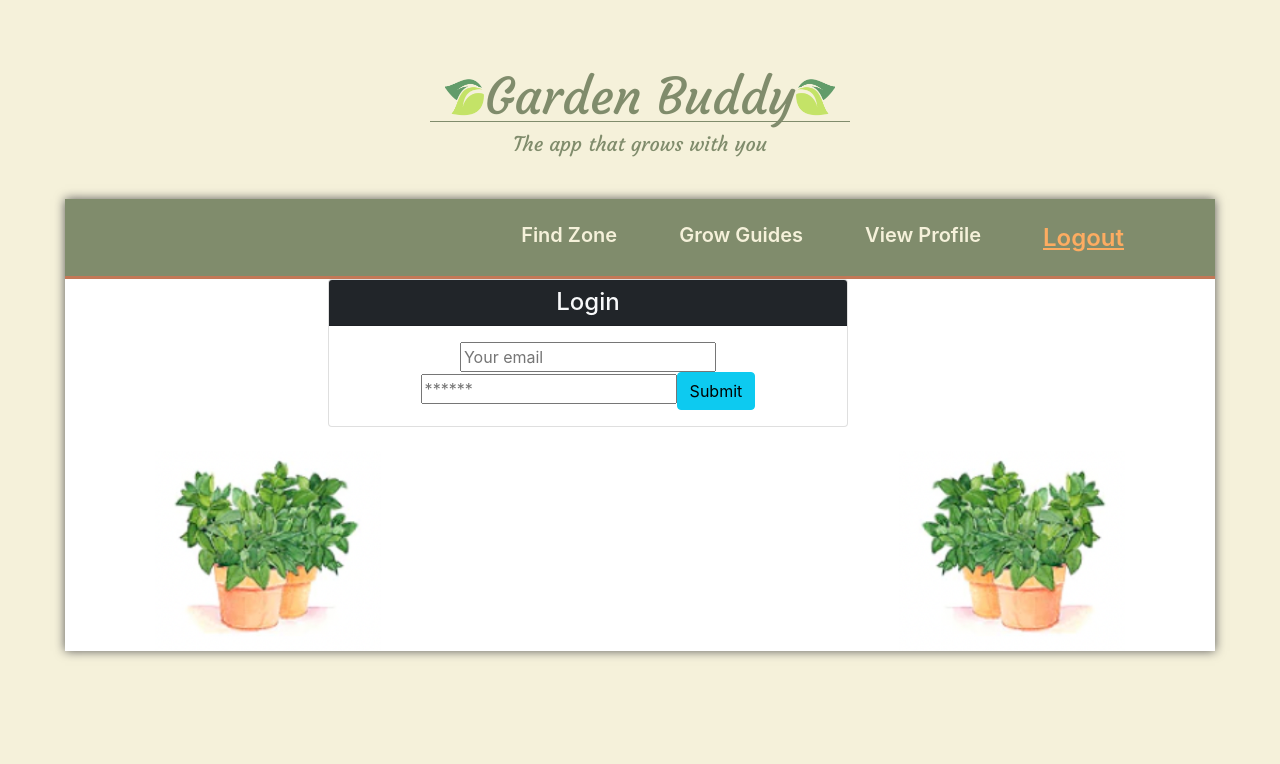
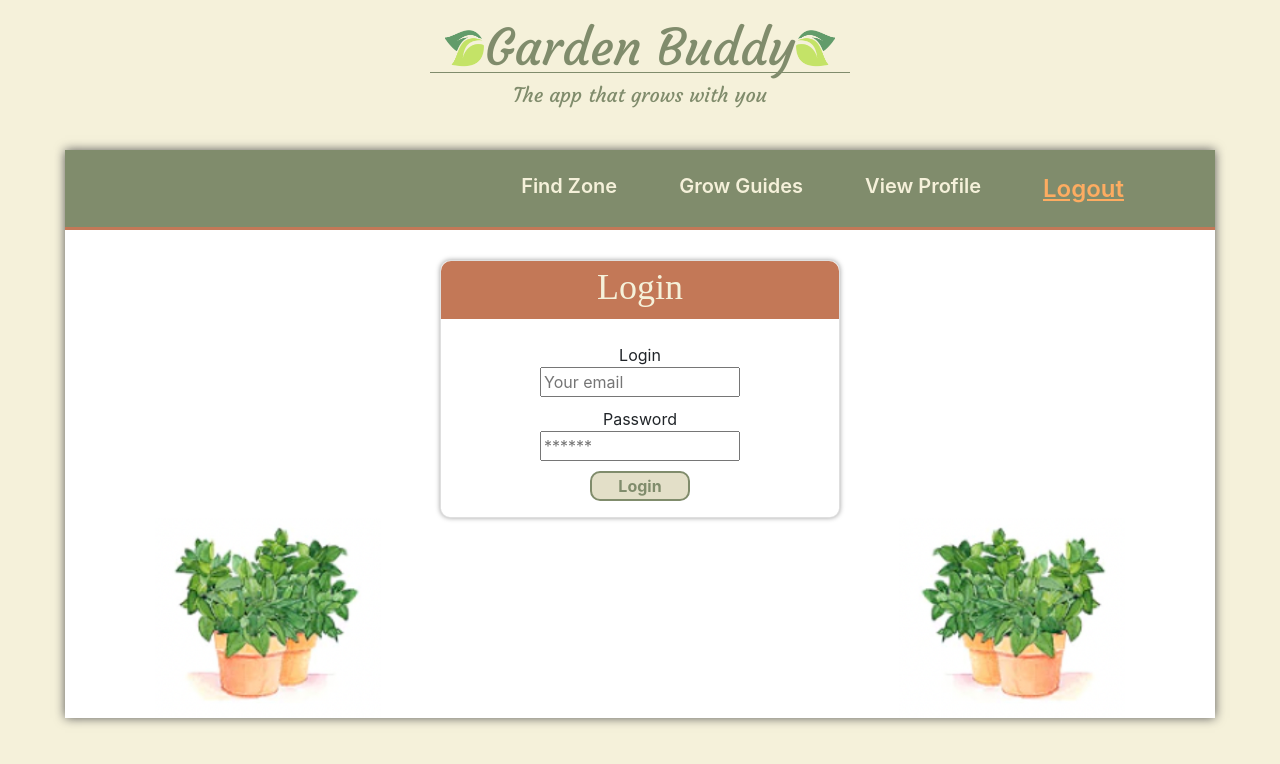
Before and after one commit to jkwalsh127/garden-buddy, a React (Create React App) app in the folder client/: page /login in a window 1280 px wide. Shown: the top 764 px of the page. Built offline with nearby package versions, Linux system fonts and the light colour scheme.

Commit message:
format login page

```diff
--- a/client/src/components/GardenTable.js
+++ b/client/src/components/GardenTable.js
@@ -37,15 +37,10 @@ const GardenTable = () => {
             return (
               <tr key={garden._id} value={garden.vegetable}>
                 <td className='actions'>
-                  <button className='button'>
+                  <button className='btn'>
                       <FontAwesomeIcon icon={faEdit} />
                   </button>
-                  <button
-                    type="button"
-                    onClick={() => {
-                      console.log('clicked!');
-                    }}
-                  >
+                  <button className='btn'>
                     <FontAwesomeIcon icon={faTrash} />
                   </button>
                 </td>
--- a/client/src/pages/Login.js
+++ b/client/src/pages/Login.js
@@ -2,6 +2,7 @@ import React, { useState } from 'react';
 import { Link } from 'react-router-dom';
 import { useMutation } from '@apollo/client';
 import { LOGIN_USER } from '../utils/mutations';
+import './styles/login.css';
 
 import Auth from '../utils/auth';
 
@@ -41,29 +42,31 @@ const Login = (props) => {
   };
 
   return (
-    <main className="flex-row justify-center mb-4">
-      <div className="col-12 col-lg-10">
+    <main className="login-container">
         <div className="card">
-          <h4 className="card-header bg-dark text-light p-2">Login</h4>
+          <h4 className="card-head">Login</h4>
           <div className="card-body">
             {data ? (
-              <><p>
-                Success!You may now {' '}
-                <Link to="/gardens">access Garden Buddy.</Link>
-              </p>
+              <>
+                <p>
+                  Success!You may now {' '}
+                  <Link to="/gardens">access Garden Buddy.</Link>
+                </p>
               </>
             ) : (
-              <form onSubmit={handleFormSubmit}>
+              <form onSubmit={handleFormSubmit} className='form-wrap'>
+                <label>Login</label>
                 <input
-                  className="form-input"
+                  className="login-input"
                   placeholder="Your email"
                   name="email"
                   type="email"
                   value={formState.email}
                   onChange={handleChange}
                 />
+                <label>Password</label>
                 <input
-                  className="form-input"
+                  className="login-input"
                   placeholder="******"
                   name="password"
                   type="password"
@@ -71,12 +74,12 @@ const Login = (props) => {
                   onChange={handleChange}
                 />
                 <button
-                  className="btn btn-block btn-info"
+                  className="login-btn"
                   style={{ cursor: 'pointer' }}
                   type="submit"
                   to="/gardens"
                 >
-                  Submit
+                  Login
                 </button>
               </form>
             )}
@@ -88,7 +91,6 @@ const Login = (props) => {
             )}
           </div>
         </div>
-      </div>
     </main>
   );
 };
--- /dev/null
+++ b/client/src/pages/styles/login.css
@@ -0,0 +1,33 @@
+.login-container {
+    width: 400px;
+    margin: 30px 0 0 0;
+}
+.card {
+    border-radius: 10px;
+    box-shadow: 0px 0px 5px rgb(161, 161, 161);
+}
+.card-head {
+    border-radius: 10px 10px 0 0;
+    background-color: var(--brown);
+    color: var(--light-white);
+    font-size: 36px;
+    font-family: cursive;
+    padding: 5px 0 10px 0;
+}
+.form-wrap {
+    display: flex;
+    flex-direction: column;
+    align-items: center;
+}
+.login-input {
+    width: 200px;
+    margin: 0 0 10px 0;
+}
+.login-btn {
+    border-radius: 10px;
+    width: 100px;
+    background-color: var(--dark-white);
+    border: 2px solid var(--green);
+    color: var(--green);
+    font-weight: bold;
+}
```
Also changed, not shown: 1 other file (tests, documents, lock files or other folders).
